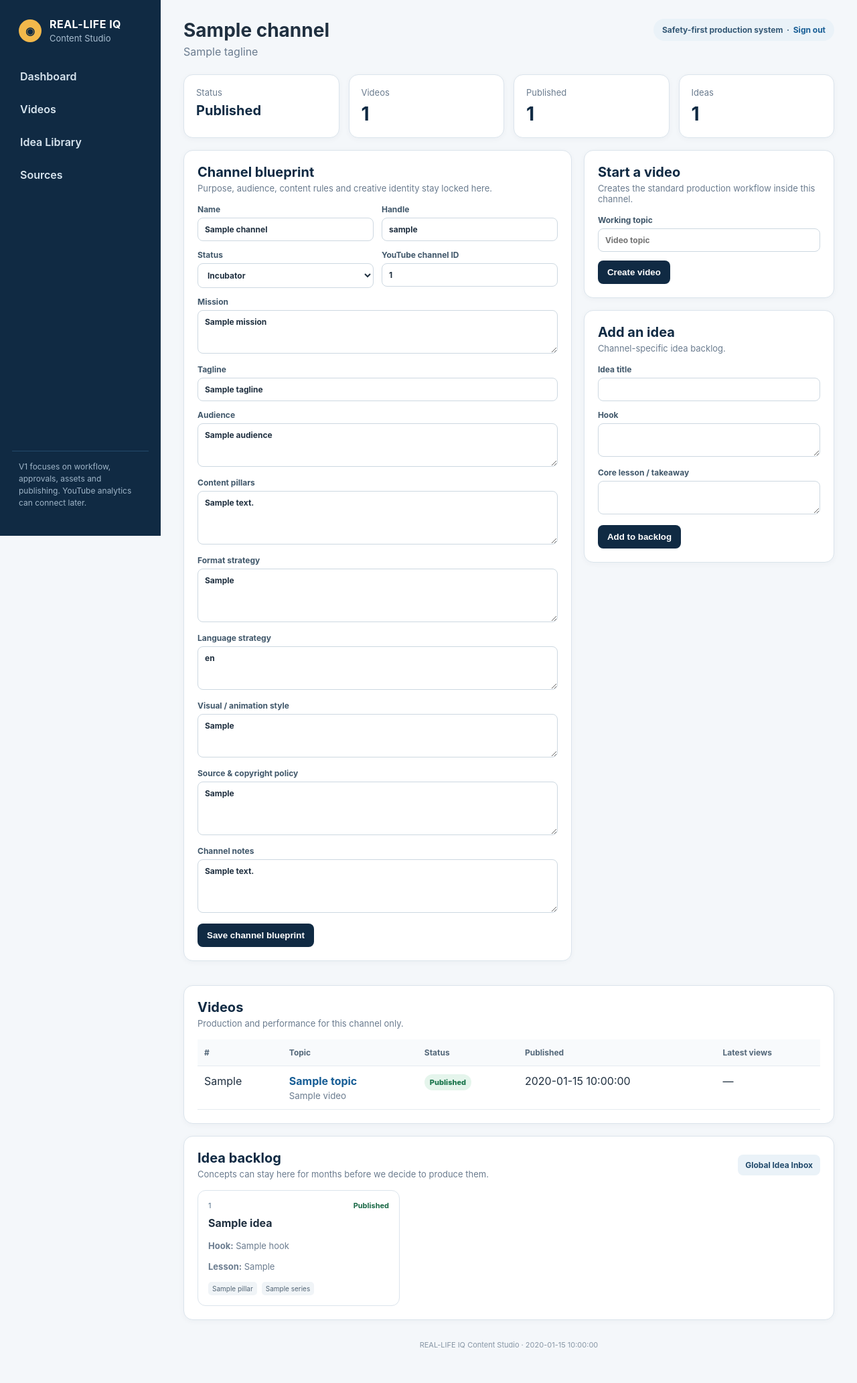
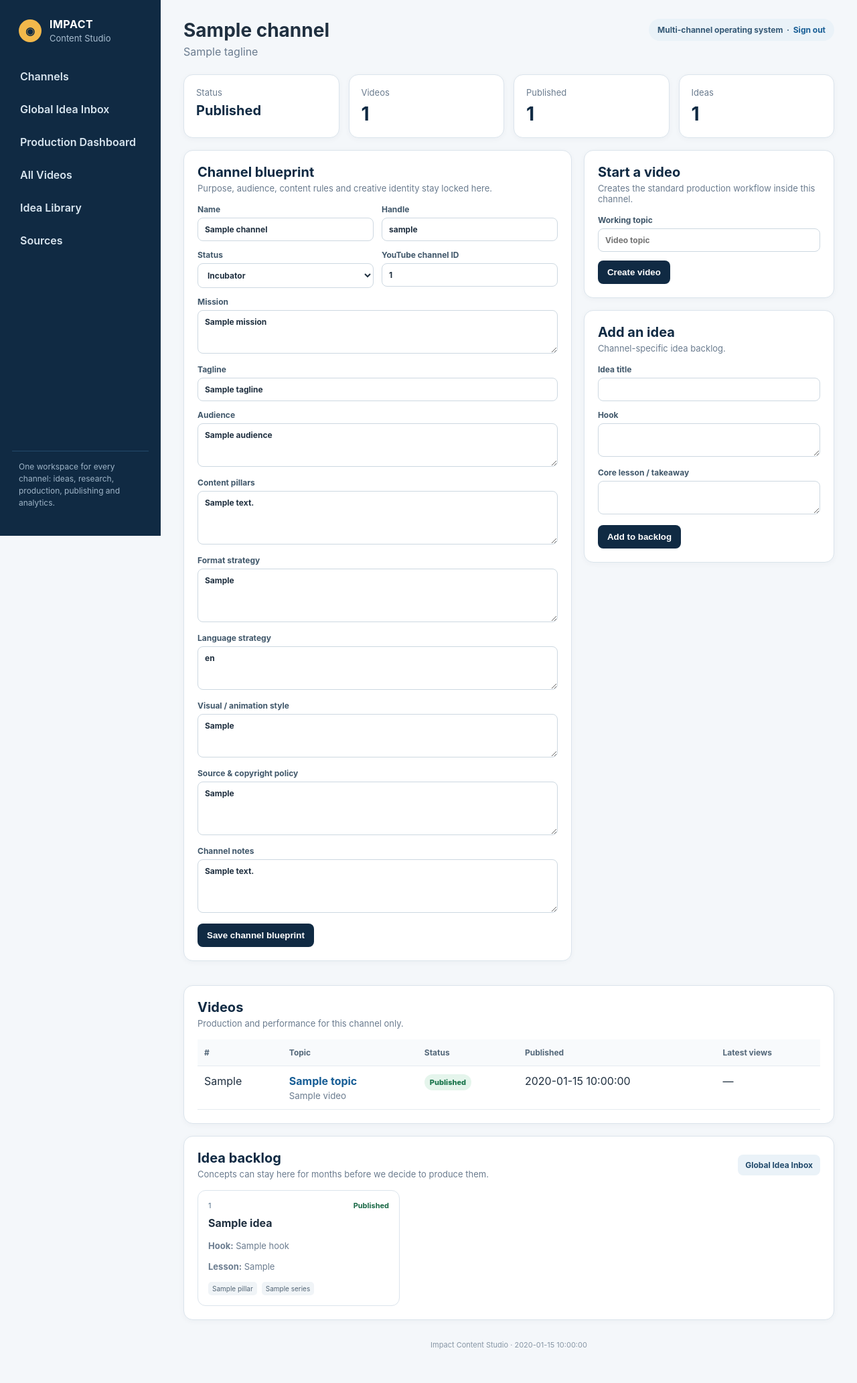
Before and after one commit to bonkiran/real-life-iq-studio, a Python web app: template templates/channel_detail.html in a window 1280 px wide. Shown: the whole page at 67% size. Run offline with Jinja, Linux system fonts and the light colour scheme; the template is opened without the code that fills it: most values are stand-ins (such as "Sample title", 1, 10 or a date in 2020).

Commit message:
Rename studio and add multi-channel navigation

```diff
--- a/templates/base.html
+++ b/templates/base.html
@@ -3,34 +3,36 @@
 <head>
   <meta charset="utf-8">
   <meta name="viewport" content="width=device-width, initial-scale=1">
-  <title>{% block title %}REAL-LIFE IQ Studio{% endblock %}</title>
+  <title>{% block title %}Impact Content Studio{% endblock %}</title>
   <link rel="stylesheet" href="{{ url_for('static', path='style.css') }}">
 </head>
 <body>
   <aside class="sidebar">
     <div class="brand">
       <div class="bulb">◉</div>
-      <div><strong>REAL-LIFE IQ</strong><span>Content Studio</span></div>
+      <div><strong>IMPACT</strong><span>Content Studio</span></div>
     </div>
     <nav>
-      <a class="{{ 'active' if request.url.path == '/' else '' }}" href="{{ url_for('dashboard') }}">Dashboard</a>
-      <a class="{{ 'active' if request.url.path.startswith('/videos') else '' }}" href="{{ url_for('videos') }}">Videos</a>
+      <a class="{{ 'active' if request.url.path.startswith('/channels') else '' }}" href="{{ url_for('channels') }}">Channels</a>
+      <a class="{{ 'active' if request.url.path == '/idea-inbox' else '' }}" href="{{ url_for('idea_inbox') }}">Global Idea Inbox</a>
+      <a class="{{ 'active' if request.url.path == '/' else '' }}" href="{{ url_for('dashboard') }}">Production Dashboard</a>
+      <a class="{{ 'active' if request.url.path.startswith('/videos') else '' }}" href="{{ url_for('videos') }}">All Videos</a>
       <a class="{{ 'active' if request.url.path.startswith('/ideas') else '' }}" href="{{ url_for('ideas') }}">Idea Library</a>
       <a class="{{ 'active' if request.url.path.startswith('/sources') else '' }}" href="{{ url_for('sources') }}">Sources</a>
     </nav>
-    <div class="sidebar-note">V1 focuses on workflow, approvals, assets and publishing. YouTube analytics can connect later.</div>
+    <div class="sidebar-note">One workspace for every channel: ideas, research, production, publishing and analytics.</div>
   </aside>
   <main class="main">
     <header class="topbar">
       <div>
-        <h1>{% block page_title %}REAL-LIFE IQ Studio{% endblock %}</h1>
-        <p>{% block page_subtitle %}Smarter Choices for Real Life.{% endblock %}</p>
+        <h1>{% block page_title %}Impact Content Studio{% endblock %}</h1>
+        <p>{% block page_subtitle %}Create content that protects, teaches, strengthens and inspires.{% endblock %}</p>
       </div>
-      <div class="pill">Safety-first production system &nbsp;·&nbsp; <a href="{{ url_for('logout') }}">Sign out</a></div>
+      <div class="pill">Multi-channel operating system &nbsp;·&nbsp; <a href="{{ url_for('logout') }}">Sign out</a></div>
     </header>
 
     {% block content %}{% endblock %}
-    <footer>REAL-LIFE IQ Content Studio · {{ now_year }}</footer>
+    <footer>Impact Content Studio · {{ now_year }}</footer>
   </main>
 </body>
 </html>
```
